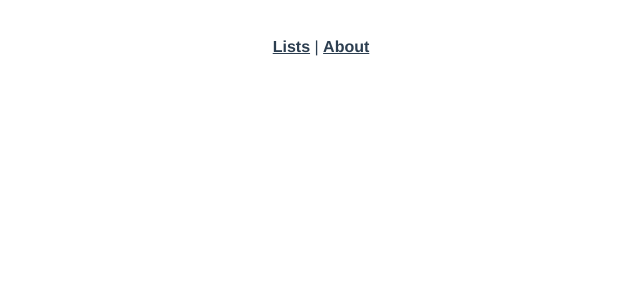
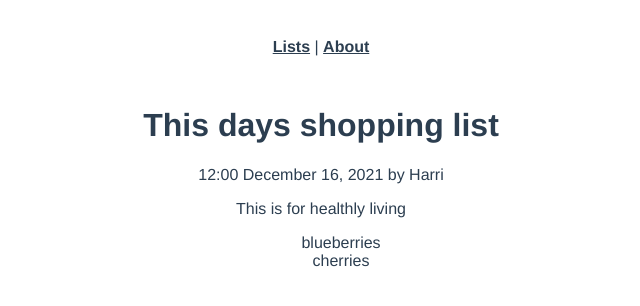
Before and after one commit to harritaito/harvest-shopping-list, a Vue app: page /lists/123 in a window 1280 px wide. Before the commit this address had no page. Shown: the top 306 px of the page, without its empty margins (319-959 px from the left). Built offline with nearby package versions, Linux system fonts and the light colour scheme; data requests are answered from the project's data file.

Commit message:
Shopping list details view

```diff
--- a/db.json
+++ b/db.json
@@ -2,7 +2,7 @@
   "lists": [
     {
       "id": 123,
-      "date": "December 15, 2021",
+      "date": "December 16, 2021",
       "time": "12:00",
       "maker": "Harri",
       "title": "This days shopping list",
@@ -10,17 +10,17 @@
       "items": ["blueberries", "cherries"]
     },
     {
-      "id": 123,
-      "date": "December 16, 2021",
+      "id": 456,
+      "date": "December 17, 2021",
       "time": "13:00",
       "maker": "Miia",
-      "title": "This days shopping list",
+      "title": "Friday's shopping list",
       "description": "This is for healthly living",
       "items": ["apples", "mangos"]
     },
     {
-      "id": 123,
-      "date": "December 17, 2021",
+      "id": 789,
+      "date": "December 18, 2021",
       "time": "14:00",
       "maker": "Harri",
       "title": "Holiday shopping list",
--- a/src/components/ListCard.vue
+++ b/src/components/ListCard.vue
@@ -1,8 +1,13 @@
 <template>
-  <div class="list-card">
-    <span>{{ list.date }} {{ list.time }}</span>
-    <h4>{{ list.title }}</h4>
-  </div>
+  <router-link
+    class="list-link"
+    :to="{ name: 'ListDetails', params: { id: list.id } }"
+  >
+    <div class="list-card">
+      <span>{{ list.date }} {{ list.time }}</span>
+      <h4>{{ list.title }}</h4>
+    </div>
+  </router-link>
 </template>
 
 <script>
@@ -29,4 +34,8 @@ export default {
   transform: scale(1.01);
   box-shadow: 0 3px 12px 0 rgba(0, 0, 0, 0.2);
 }
+.list-link {
+  color: #2c3e50;
+  text-decoration: none;
+}
 </style>
--- a/src/router/index.js
+++ b/src/router/index.js
@@ -1,5 +1,6 @@
 import { createRouter, createWebHistory } from 'vue-router'
 import ShoppingLists from '@/views/ShoppingLists.vue'
+import ListDetails from '@/views/ListDetails.vue'
 import About from '@/views/About.vue'
 
 const routes = [
@@ -7,6 +8,12 @@ const routes = [
     path: '/',
     name: 'ShoppingLists',
     component: ShoppingLists,
+  },
+  {
+    path: '/lists/:id',
+    name: 'ListDetails',
+    props: true,
+    component: ListDetails,
   },
   {
     path: '/about',
--- a/src/services/ListService.js
+++ b/src/services/ListService.js
@@ -13,4 +13,7 @@ export default {
   getLists() {
     return apiClient.get('/lists')
   },
+  getList(id) {
+    return apiClient.get('/lists/' + id)
+  },
 }
--- /dev/null
+++ b/src/views/ListDetails.vue
@@ -0,0 +1,38 @@
+<template>
+  <div v-if="list">
+    <h1>{{ list.title }}</h1>
+    <p>{{ list.time }} {{ list.date }} by {{ list.maker }}</p>
+    <p>{{ list.description }}</p>
+    <ul>
+      <li v-for="item in list.items" :key="item.index">{{ item }}</li>
+    </ul>
+  </div>
+</template>
+
+<script>
+// Dynamic routing for shopping list details. Should probably use store!
+import ListService from '@/services/ListService.js'
+export default {
+  props: ['id'],
+  data() {
+    return {
+      list: null,
+    }
+  },
+  created() {
+    ListService.getList(this.id)
+      .then((response) => {
+        this.list = response.data
+      })
+      .catch((error) => {
+        console.log(error)
+      })
+  },
+}
+</script>
+
+<style scoped>
+ li {
+   list-style: none;
+ }
+</style>
```
